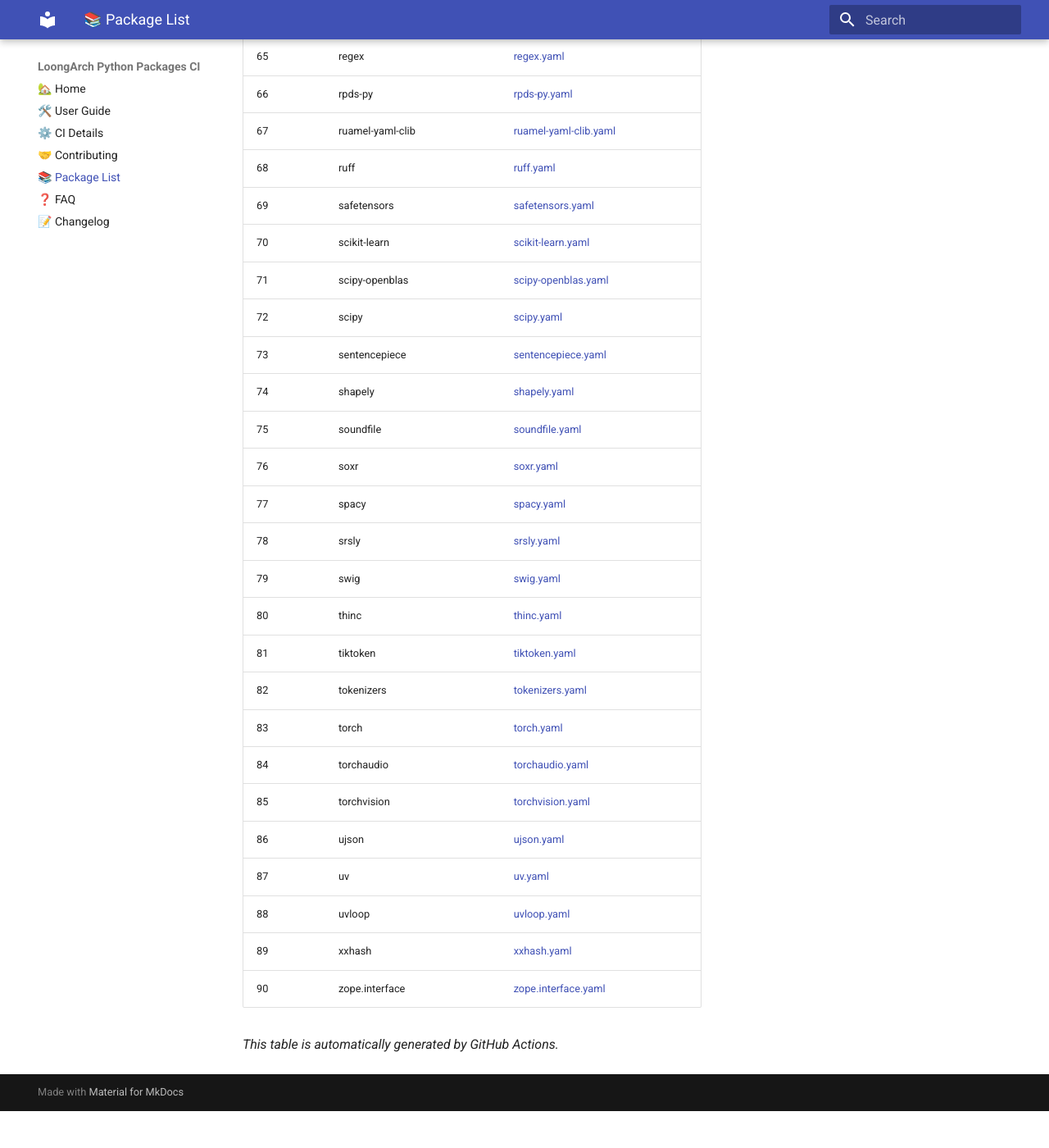
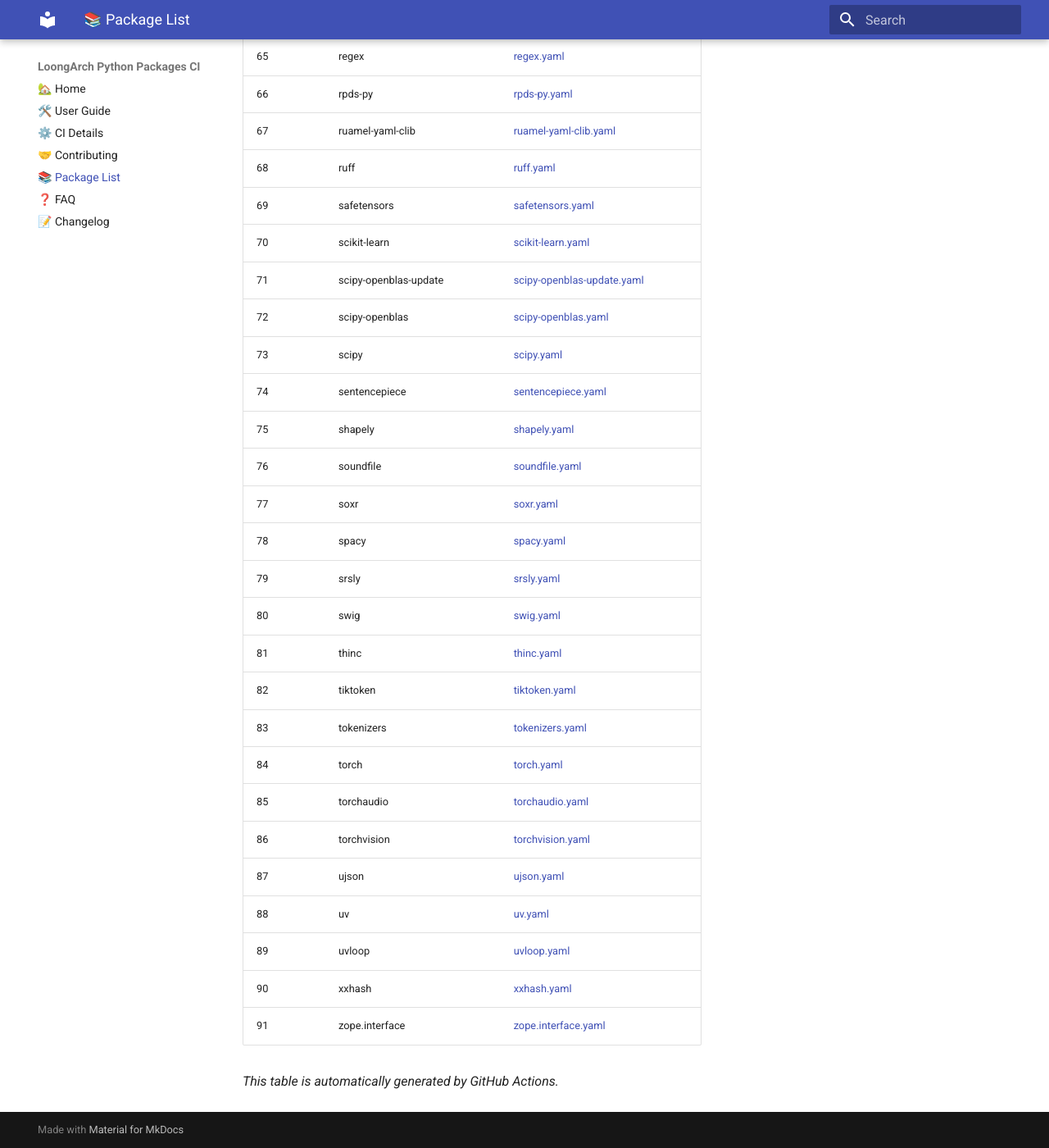
Before and after one commit to wxpppp/pypi, an MkDocs documentation site: the page built from docs/package-list.md, in a window 1280 px wide and 1400 px high, scrolled down 3089 px. Shown: the whole window at 82% size. Built offline with MkDocs 1.6.1 and Material for MkDocs 9.7.7, drawn with Linux system fonts in a browser that asks for light colours; before the commit the page ends 4444 px from its top, so only the background shows below that.

Commit message:
auto: update bilingual README and package list docs

```diff
--- a/docs/package-list.md
+++ b/docs/package-list.md
@@ -72,25 +72,26 @@
 | 68 | ruff | [ruff.yaml](https://github.com/Loongson-Cloud-Community/pypi/blob/main/.github/workflows/ruff.yaml) |
 | 69 | safetensors | [safetensors.yaml](https://github.com/Loongson-Cloud-Community/pypi/blob/main/.github/workflows/safetensors.yaml) |
 | 70 | scikit-learn | [scikit-learn.yaml](https://github.com/Loongson-Cloud-Community/pypi/blob/main/.github/workflows/scikit-learn.yaml) |
-| 71 | scipy-openblas | [scipy-openblas.yaml](https://github.com/Loongson-Cloud-Community/pypi/blob/main/.github/workflows/scipy-openblas.yaml) |
-| 72 | scipy | [scipy.yaml](https://github.com/Loongson-Cloud-Community/pypi/blob/main/.github/workflows/scipy.yaml) |
-| 73 | sentencepiece | [sentencepiece.yaml](https://github.com/Loongson-Cloud-Community/pypi/blob/main/.github/workflows/sentencepiece.yaml) |
-| 74 | shapely | [shapely.yaml](https://github.com/Loongson-Cloud-Community/pypi/blob/main/.github/workflows/shapely.yaml) |
-| 75 | soundfile | [soundfile.yaml](https://github.com/Loongson-Cloud-Community/pypi/blob/main/.github/workflows/soundfile.yaml) |
-| 76 | soxr | [soxr.yaml](https://github.com/Loongson-Cloud-Community/pypi/blob/main/.github/workflows/soxr.yaml) |
-| 77 | spacy | [spacy.yaml](https://github.com/Loongson-Cloud-Community/pypi/blob/main/.github/workflows/spacy.yaml) |
-| 78 | srsly | [srsly.yaml](https://github.com/Loongson-Cloud-Community/pypi/blob/main/.github/workflows/srsly.yaml) |
-| 79 | swig | [swig.yaml](https://github.com/Loongson-Cloud-Community/pypi/blob/main/.github/workflows/swig.yaml) |
-| 80 | thinc | [thinc.yaml](https://github.com/Loongson-Cloud-Community/pypi/blob/main/.github/workflows/thinc.yaml) |
-| 81 | tiktoken | [tiktoken.yaml](https://github.com/Loongson-Cloud-Community/pypi/blob/main/.github/workflows/tiktoken.yaml) |
-| 82 | tokenizers | [tokenizers.yaml](https://github.com/Loongson-Cloud-Community/pypi/blob/main/.github/workflows/tokenizers.yaml) |
-| 83 | torch | [torch.yaml](https://github.com/Loongson-Cloud-Community/pypi/blob/main/.github/workflows/torch.yaml) |
-| 84 | torchaudio | [torchaudio.yaml](https://github.com/Loongson-Cloud-Community/pypi/blob/main/.github/workflows/torchaudio.yaml) |
-| 85 | torchvision | [torchvision.yaml](https://github.com/Loongson-Cloud-Community/pypi/blob/main/.github/workflows/torchvision.yaml) |
-| 86 | ujson | [ujson.yaml](https://github.com/Loongson-Cloud-Community/pypi/blob/main/.github/workflows/ujson.yaml) |
-| 87 | uv | [uv.yaml](https://github.com/Loongson-Cloud-Community/pypi/blob/main/.github/workflows/uv.yaml) |
-| 88 | uvloop | [uvloop.yaml](https://github.com/Loongson-Cloud-Community/pypi/blob/main/.github/workflows/uvloop.yaml) |
-| 89 | xxhash | [xxhash.yaml](https://github.com/Loongson-Cloud-Community/pypi/blob/main/.github/workflows/xxhash.yaml) |
-| 90 | zope.interface | [zope.interface.yaml](https://github.com/Loongson-Cloud-Community/pypi/blob/main/.github/workflows/zope.interface.yaml) |
+| 71 | scipy-openblas-update | [scipy-openblas-update.yaml](https://github.com/Loongson-Cloud-Community/pypi/blob/main/.github/workflows/scipy-openblas-update.yaml) |
+| 72 | scipy-openblas | [scipy-openblas.yaml](https://github.com/Loongson-Cloud-Community/pypi/blob/main/.github/workflows/scipy-openblas.yaml) |
+| 73 | scipy | [scipy.yaml](https://github.com/Loongson-Cloud-Community/pypi/blob/main/.github/workflows/scipy.yaml) |
+| 74 | sentencepiece | [sentencepiece.yaml](https://github.com/Loongson-Cloud-Community/pypi/blob/main/.github/workflows/sentencepiece.yaml) |
+| 75 | shapely | [shapely.yaml](https://github.com/Loongson-Cloud-Community/pypi/blob/main/.github/workflows/shapely.yaml) |
+| 76 | soundfile | [soundfile.yaml](https://github.com/Loongson-Cloud-Community/pypi/blob/main/.github/workflows/soundfile.yaml) |
+| 77 | soxr | [soxr.yaml](https://github.com/Loongson-Cloud-Community/pypi/blob/main/.github/workflows/soxr.yaml) |
+| 78 | spacy | [spacy.yaml](https://github.com/Loongson-Cloud-Community/pypi/blob/main/.github/workflows/spacy.yaml) |
+| 79 | srsly | [srsly.yaml](https://github.com/Loongson-Cloud-Community/pypi/blob/main/.github/workflows/srsly.yaml) |
+| 80 | swig | [swig.yaml](https://github.com/Loongson-Cloud-Community/pypi/blob/main/.github/workflows/swig.yaml) |
+| 81 | thinc | [thinc.yaml](https://github.com/Loongson-Cloud-Community/pypi/blob/main/.github/workflows/thinc.yaml) |
+| 82 | tiktoken | [tiktoken.yaml](https://github.com/Loongson-Cloud-Community/pypi/blob/main/.github/workflows/tiktoken.yaml) |
+| 83 | tokenizers | [tokenizers.yaml](https://github.com/Loongson-Cloud-Community/pypi/blob/main/.github/workflows/tokenizers.yaml) |
+| 84 | torch | [torch.yaml](https://github.com/Loongson-Cloud-Community/pypi/blob/main/.github/workflows/torch.yaml) |
+| 85 | torchaudio | [torchaudio.yaml](https://github.com/Loongson-Cloud-Community/pypi/blob/main/.github/workflows/torchaudio.yaml) |
+| 86 | torchvision | [torchvision.yaml](https://github.com/Loongson-Cloud-Community/pypi/blob/main/.github/workflows/torchvision.yaml) |
+| 87 | ujson | [ujson.yaml](https://github.com/Loongson-Cloud-Community/pypi/blob/main/.github/workflows/ujson.yaml) |
+| 88 | uv | [uv.yaml](https://github.com/Loongson-Cloud-Community/pypi/blob/main/.github/workflows/uv.yaml) |
+| 89 | uvloop | [uvloop.yaml](https://github.com/Loongson-Cloud-Community/pypi/blob/main/.github/workflows/uvloop.yaml) |
+| 90 | xxhash | [xxhash.yaml](https://github.com/Loongson-Cloud-Community/pypi/blob/main/.github/workflows/xxhash.yaml) |
+| 91 | zope.interface | [zope.interface.yaml](https://github.com/Loongson-Cloud-Community/pypi/blob/main/.github/workflows/zope.interface.yaml) |
 
 _This table is automatically generated by GitHub Actions._
```
Also changed, not shown: README.md (+23 -22 lines), README_zh.md (+21 -20 lines).
